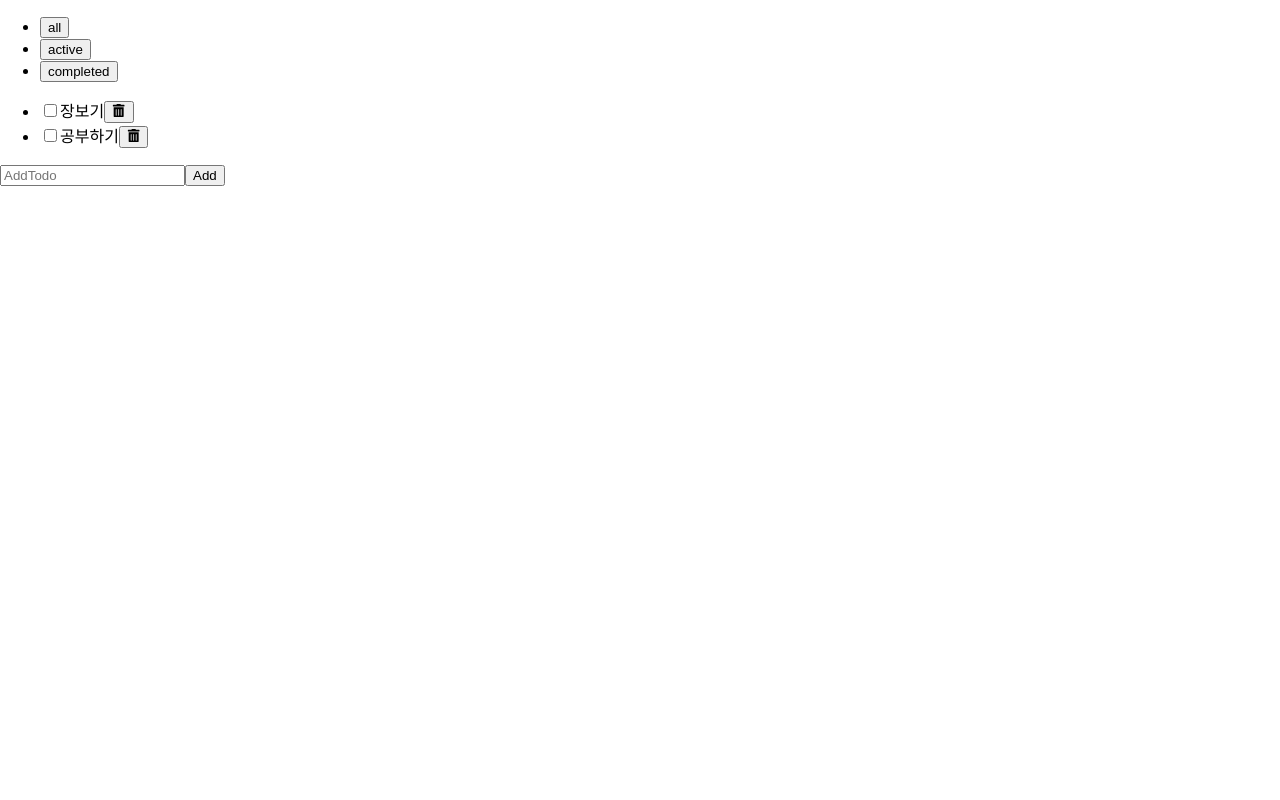
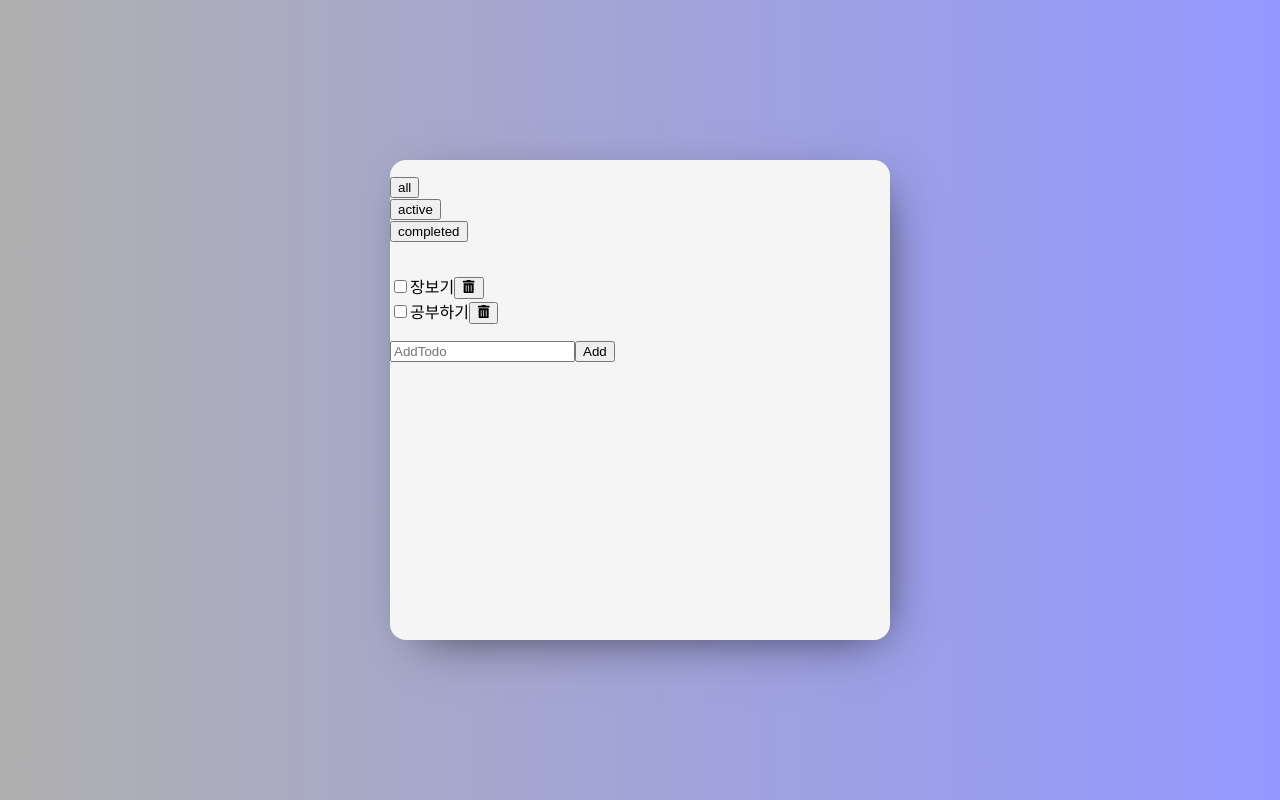
Before and after one commit to RanungPark/TodoList, a React (Create React App) app: page / in a window 1280 px wide. Built offline with nearby package versions, Linux system fonts and the light colour scheme.

Commit message:
style index

```diff
--- a/src/App.jsx
+++ b/src/App.jsx
@@ -8,9 +8,9 @@ export default function App() {
   const [filter, setFilter] = useState(filters[0]);
 
   return (
-    <div>
+    <>
       <TodoHeader filters={filters} filter={filter} onFilterChange={setFilter}/>
       <TodoList filter={filter}/>
-    </div>
+    </>
   );
 }
--- a/src/index.css
+++ b/src/index.css
@@ -1,3 +1,11 @@
+:root {
+  --color-bg-dark: #f5f5f5;
+  --color-bg: #fdfffd;
+  --color-grey: #d1d1d1;
+  --color-text: #22243b;
+  --color-accent: #f16e03;
+}
+
 body {
   margin: 0;
   font-family: -apple-system, BlinkMacSystemFont, 'Segoe UI', 'Roboto', 'Oxygen',
@@ -5,9 +13,34 @@ body {
     sans-serif;
   -webkit-font-smoothing: antialiased;
   -moz-osx-font-smoothing: grayscale;
+  width: 100vw;
+  height: 100vh;
+  display: flex;
+  justify-content: center;
+  align-items: center;
+  background: rgb(147,147,147);
+  background: linear-gradient(90deg, rgba(147,147,147,0.7317051820728291) 0%, rgba(105,110,255,0.709296218487395) 100%);
+}
+
+#root {
+  width: 100%;
+  height: 60%;
+  max-width: 500px;
+  background-color: var(--color-bg-dark);
+  border-radius: 1rem;
+  display: flex;
+  flex-direction: column;
+  box-shadow: 10px 13px 49px -20px rgba(0,0,0,0.73);
+  -webkit-box-shadow: 10px 13px 49px -20px rgba(0,0,0,0.73);
+  -moz-box-shadow: 10px 13px 49px -20px rgba(0,0,0,0.73);
 }
 
 code {
   font-family: source-code-pro, Menlo, Monaco, Consolas, 'Courier New',
     monospace;
 }
+
+ul {
+  list-style: none;
+  padding-left: 0;
+}
```
